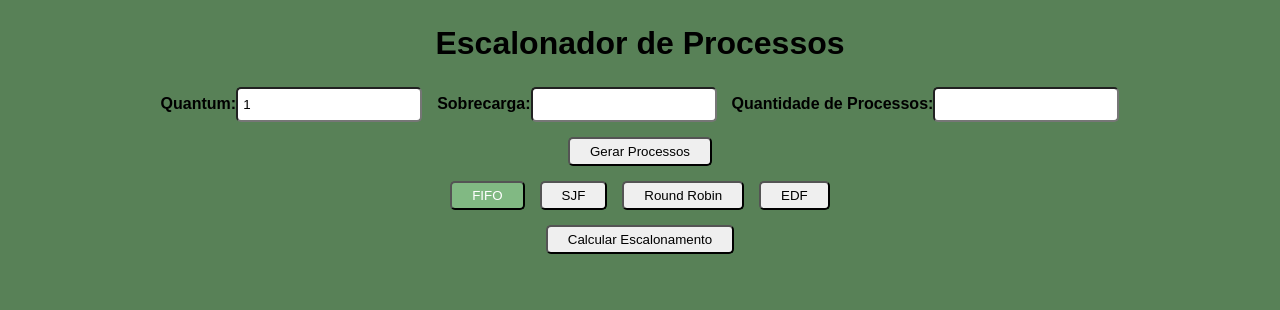
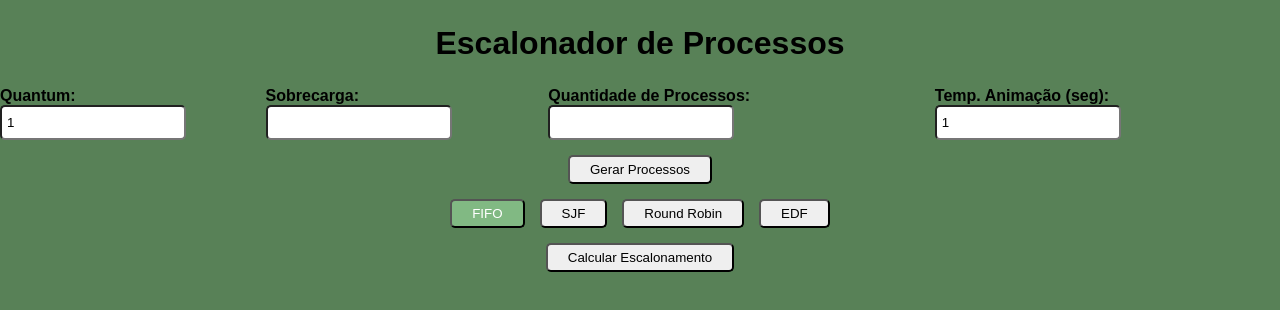
Before and after one commit to IgorMarinhoArgollo/so-escalonamento, a React (Vite) app: page / in a window 1280 px wide. Shown: the top 310 px of the page. Built offline with nearby package versions, Linux system fonts and the light colour scheme.

Commit message:
func para esconder e mostrar o gantt

```diff
--- a/src/App.css
+++ b/src/App.css
@@ -115,6 +115,15 @@ input {
   margin: 5px 0;
 }
 
+.animation {
+  position: absolute;
+  width: 100%;
+  height: 100%;
+  background-color: #fff;
+  z-index: 3;
+  overflow-x: hidden;
+}
+
 .nome-processo {
   text-align: right;
   margin-right: 10px;
@@ -143,6 +152,7 @@ input {
 .clocks-container {
   display: flex;
   flex-wrap: nowrap;
+  overflow-x: hidden;
 }
 
 .clock-box {
--- a/src/App.jsx
+++ b/src/App.jsx
@@ -10,6 +10,7 @@ function App() {
   const [tipoDeAlgoritmo, setTipoDeAlgoritmo] = useState('fifo')
   const [sobrecarga, setSobrecarga] = useState()
   const [mostrarGrafico, setMostrarGrafico] = useState(false);
+  const [animationTime, setAnimationTime] = useState(1);
 
   const handleInputChange = (e) => {
     setMostrarGrafico(false);
@@ -17,6 +18,7 @@ function App() {
     if (id === "quantum") setQuantum(Number(value));
     if (id === "sobrecarga") setSobrecarga(Number(value));
     if (id === "quantidadeDeProcessos") setQuantidadeDeProcessos(Number(value));
+    if (id === "animationTime") setAnimationTime(Number(value));
   };
 
   const handleGenerateProcessos = () => {
@@ -62,6 +64,13 @@ function App() {
 
     // Continua até que todos os processos sejam finalizados
     while (processosFinalizados < processosCalculados.length) {
+      // Atualiza o status de deadline para todos os processos primeiro
+      processosCalculados.forEach(processo => {
+        if (tempoAtual >= processo.tempoDeChegada + processo.deadLine) {
+          processo.deadlineEstourado = true;
+        }
+      });
+
       // Encontra o próximo processo que já chegou e ainda não terminou
       const processoAtual = processosCalculados.find(p =>
         p.tempoDeChegada <= tempoAtual &&
@@ -70,33 +79,22 @@ function App() {
 
       // Para cada processo, atualiza seu estado no clock atual
       processosCalculados.forEach(processo => {
-        // Verifica se o deadline foi estourado
-        if (tempoAtual >= processo.tempoDeChegada + processo.deadLine) {
-          processo.deadlineEstourado = true;
-        }
-
-        // Define o estado do processo no clock atual
         if (processo.tempoDeChegada > tempoAtual) {
-          // Processo ainda não chegou
           processo.clocks[tempoAtual] = '';
         } else if (processo === processoAtual) {
-          // Processo está executando
           processo.clocks[tempoAtual] = processo.deadlineEstourado
-            ? 'executando - dead'
+            ? 'executando-dead'
             : 'executando';
           processo.tempoRestante--;
 
-          // Verifica se o processo terminou
           if (processo.tempoRestante === 0) {
             processosFinalizados++;
           }
         } else if (processo.tempoRestante > 0) {
-          // Processo está esperando
           processo.clocks[tempoAtual] = processo.deadlineEstourado
-            ? 'espera - dead'
+            ? 'espera-dead'
             : 'espera';
         } else {
-          // Processo já terminou
           processo.clocks[tempoAtual] = '';
         }
       });
@@ -155,7 +153,7 @@ function App() {
         } else if (processo === processoAtualEmExecucao) {
           // Processo está executando
           processo.clocks[tempoAtual] = processo.deadlineEstourado
-            ? 'executando - dead'
+            ? 'executando-dead'
             : 'executando';
           processo.tempoRestante--;
 
@@ -167,7 +165,7 @@ function App() {
         } else if (processo.tempoRestante > 0) {
           // Processo está esperando
           processo.clocks[tempoAtual] = processo.deadlineEstourado
-            ? 'espera - dead'
+            ? 'espera-dead'
             : 'espera';
         } else {
           // Processo já terminou
@@ -256,7 +254,7 @@ function App() {
           processo.clocks[tempoAtual] = '';
         } else if (processo === processoAtual) {
           processo.clocks[tempoAtual] = processo.deadlineEstourado
-            ? 'executando - dead'
+            ? 'executando-dead'
             : 'executando';
           processo.tempoRestante--;
           processo.quantumRestante--;
@@ -278,7 +276,7 @@ function App() {
           }
         } else if (processo.tempoRestante > 0) {
           processo.clocks[tempoAtual] = processo.deadlineEstourado
-            ? 'espera - dead'
+            ? 'espera-dead'
             : 'espera';
         } else {
           processo.clocks[tempoAtual] = '';
@@ -366,7 +364,7 @@ function App() {
           processo.clocks[tempoAtual] = '';
         } else if (processo === processoAtual) {
           processo.clocks[tempoAtual] = processo.deadlineEstourado
-            ? 'executando - dead'
+            ? 'executando-dead'
             : 'executando';
           processo.tempoRestante--;
 
@@ -376,7 +374,7 @@ function App() {
           ultimoProcessoExecutado = processo;
         } else if (processo.tempoRestante > 0) {
           processo.clocks[tempoAtual] = processo.deadlineEstourado
-            ? 'espera - dead'
+            ? 'espera-dead'
             : 'espera';
         } else {
           processo.clocks[tempoAtual] = '';
@@ -391,8 +389,6 @@ function App() {
       clocks: p.clocks
     })));
   };
-
-
 
   return (
     <main>
@@ -443,6 +439,24 @@ function App() {
             required
           />
         </div>
+
+
+        {/* tempo de animação */}
+        <div>
+          <label htmlFor="animationTime">
+            Temp. Animação (seg):
+          </label>
+          <input
+            type="number"
+            id="animationTime"
+            value={animationTime}
+            onChange={handleInputChange}
+            min={0.1}
+            step={0.1}
+            required
+          />
+        </div>
+
       </div>
 
       {/* Botão gerador das fichas de processo */}
@@ -564,9 +578,22 @@ function App() {
 
       {(processos.length > 0 && processos[0].clocks && mostrarGrafico) && (
         <div className="gantt-container">
-          <GraficoGantt processos={processos} />
+          <GraficoGantt processos={processos} animationTime={animationTime}/>
         </div>
       )}
+
+      {/* REMOVER - Div temporária com os valores dos inputs dos processos */}
+     {/*  {processos.length > 0 && (
+        <div className='proccessList'>
+          {processos.map((processo, index) => (
+            <p key={index}>
+              Processo {index + 1}: {JSON.stringify(processo)}
+            </p>
+          ))}
+          <p>{tipoDeAlgoritmo}</p>
+          <p>{sobrecarga}</p>
+        </div>
+      )} */}
 
     </main>
   );
--- a/src/fichaDoProcesso.jsx
+++ b/src/fichaDoProcesso.jsx
@@ -1,7 +1,7 @@
 import { useState, useEffect } from 'react';
 import PropTypes from 'prop-types';
 
-function FichaDoProcesso({ setProcessos, processos, index, setMostrarGrafico }) { // Adicionado setMostrarGrafico
+function FichaDoProcesso({ setProcessos, processos, index, setMostrarGrafico }) {
   const [formData, setFormData] = useState({
     nomeDoProcesso: String.fromCharCode(65 + index),
     tempoDeChegada: '',
@@ -24,7 +24,7 @@ function FichaDoProcesso({ setProcessos, processos, index, setMostrarGrafico })
   }, [processos, index]);
 
   const handleChange = (e) => {
-    setMostrarGrafico(false); // Adicionada esta linha
+    setMostrarGrafico(false);
     const { name, value } = e.target;
     const novoFormData = { ...formData, [name]: value };
     setFormData(novoFormData);
--- a/src/graficoGantt.jsx
+++ b/src/graficoGantt.jsx
@@ -1,7 +1,13 @@
 import PropTypes from 'prop-types';
 
-const GraficoGantt = ({ processos }) => {
-  // ... código existente ...
+const GraficoGantt = ({ processos, animationTime }) => {
+    const animarLinha = () => {
+      const animations = document.querySelectorAll('.animation');
+      animations.forEach(animation => {
+        animation.style.transition = `transform ${animationTime}ms linear`;
+        animation.style.transform = 'translateX(100%)';
+      });
+    };
   return (
     <div className="grafico-gantt">
       <div className='grafico'>
@@ -21,6 +27,7 @@ const GraficoGantt = ({ processos }) => {
         <div key={index} className="linha-processo">
           <div className="nome-processo">{processo.nomeDoProcesso}</div>
           <div className="clocks-container">
+            <div className='animation'></div>
             {processo.clocks.map((estado, clockIndex) => (
               <div
                 key={clockIndex}
@@ -65,7 +72,8 @@ const GraficoGantt = ({ processos }) => {
 GraficoGantt.propTypes = {
   processos: PropTypes.arrayOf(PropTypes.shape({
     clocks: PropTypes.array.isRequired
-  })).isRequired
+  })).isRequired,
+ animationTime: PropTypes.number
 };
 
 export default GraficoGantt
```
